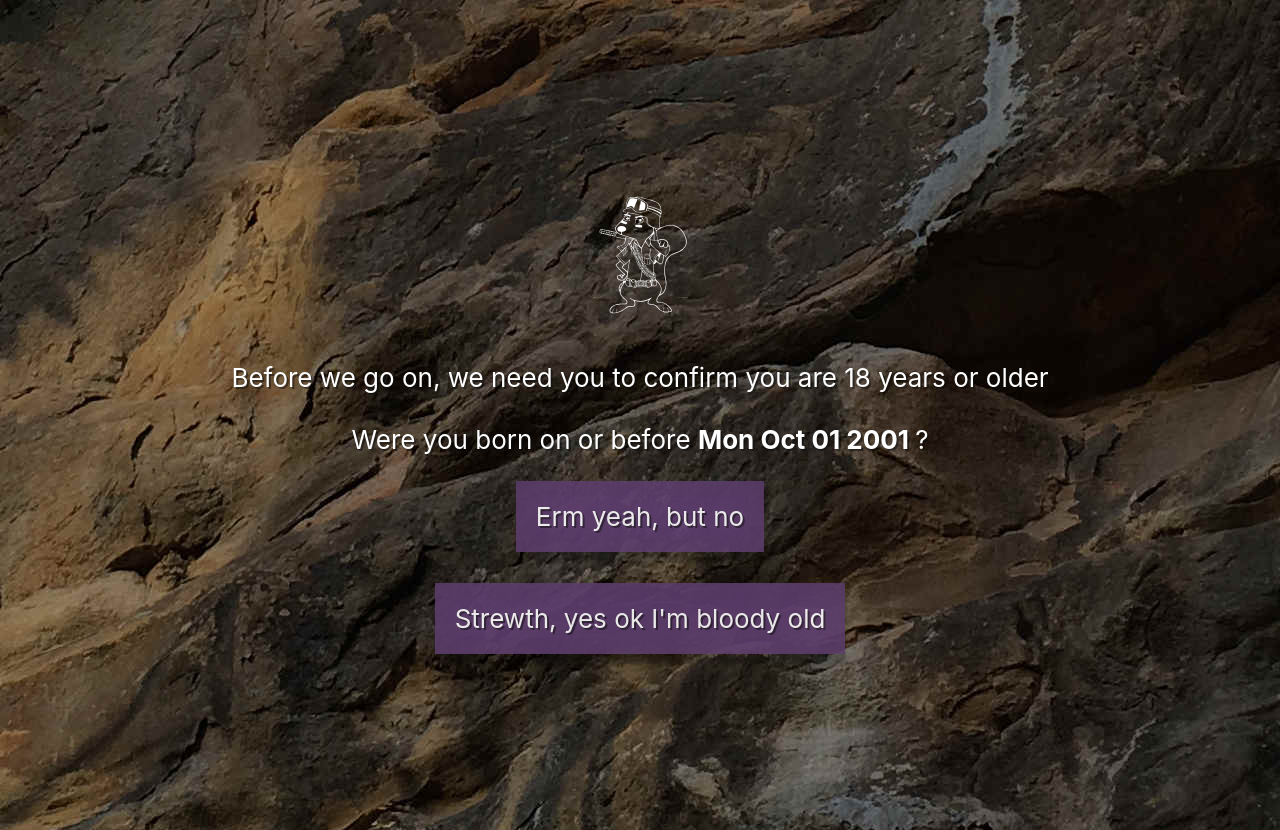
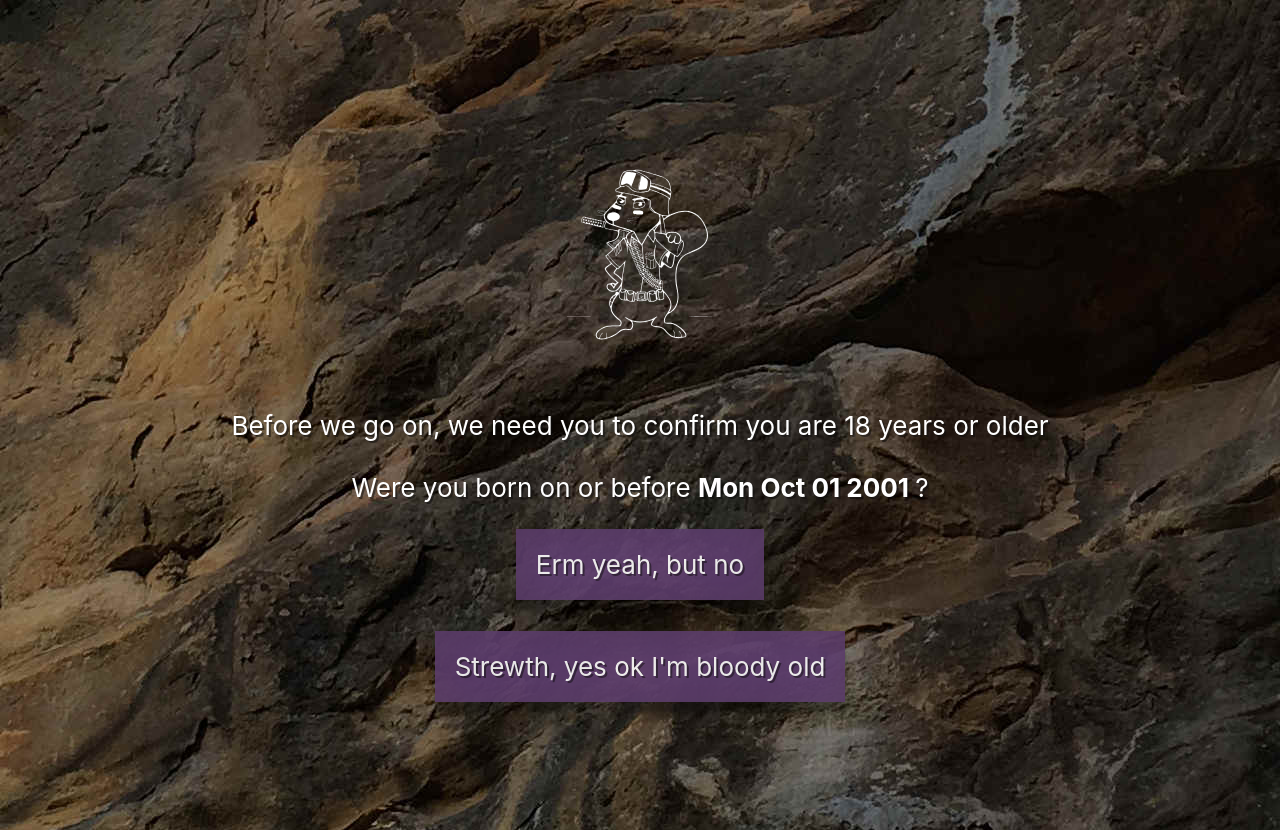
Before and after one commit to beerbrewing/beerbrewing.github.io, a React (Create React App) app: page / in a window 1280 px wide. Built offline with nearby package versions, Linux system fonts and the light colour scheme.

Commit message:
Pyrmont Brewery style

```diff
--- a/src/App.css
+++ b/src/App.css
@@ -11,7 +11,7 @@ html {
 
 .App-logo {
   animation: App-logo-spin infinite 2s normal;
-  height: 20vmin;
+  height: 32vmin;
   pointer-events: none;
 }
 
--- a/src/App.js
+++ b/src/App.js
@@ -70,7 +70,7 @@ class App extends Component {
               <div className="Beer"> <b><a href={"mailto:kegs_whingingpom@pyrmontbrewery.com"} target={"_blank"}
                     className={classLink}>Halfway House Stout</a></b>Fresh stout (best served 3:1 nitro:co2) <br/>Halfway house was a hotel on Miller street which didnt survive the Anzac bridge getting built<br/><br/></div>
               <div className="Beer"> <b><a href={"mailto:kegs_halfway@pyrmontbrewery.com"} target={"_blank"}
-                 className={classLink}>Whinging Pom</a></b>British Bitter - classic Maris Otter based Real Ale, with Fuggles and East Kent Goldings<br/>In classic English style can be served straight from the keg without refrigeration<br/><br/></div>
+                 className={classLink}>Best Whinging Pom</a></b>British Bitter, a classic Maris Otter based Real Ale, with Fuggles and East Kent Goldings<br/>English style so can be served straight from the keg without refrigeration<br/><br/></div>
               <div className="Beer"> <b><a href={"mailto:kegs_pom@pyrmontbrewery.com"} target={"_blank"}
                     className={classLink}>Hellhole Helle</a></b>German dortmunder style (Tasmania) Pilsner and Enignma hops<br/>Hellhole was the quarry nearer the Sydney Fish Markets<br/><br/></div>
               <div className="Beer"> <b><a href={"mailto:kegs_hellhole@pyrmontbrewery.com"} target={"_blank"}
@@ -87,7 +87,7 @@ class App extends Component {
               <p>
               Can supply 50L DIN kegs (A-type coupler), or<br/>
               19L Cornelius (ball lock) for your kegerator, or<br/>
-              long neck (75cl) bottles for smaller batches<br/>
+              Long neck (75cl) bottles for smaller batches<br/>
               <a href={"mailto:kegs@pyrmontbrewery.com"} target={"_blank"}><img src={PyrmontBrewery_Kegerator}
                                                                                 width="50%"
                                                                                 style={{opacity: 0.7}}></img></a>
@@ -129,7 +129,7 @@ class App extends Component {
               We encourage responsible consumption of our brews<br/>
             </p>
 
-            <p>Cheers!</p>
+            <p>Cheers mate!</p>
             <img src={logo} className="App-logo" alt="logo"/>
 
           </header>
```
Also changed, not shown: 7 other files (tests, documents, lock files or other folders).
